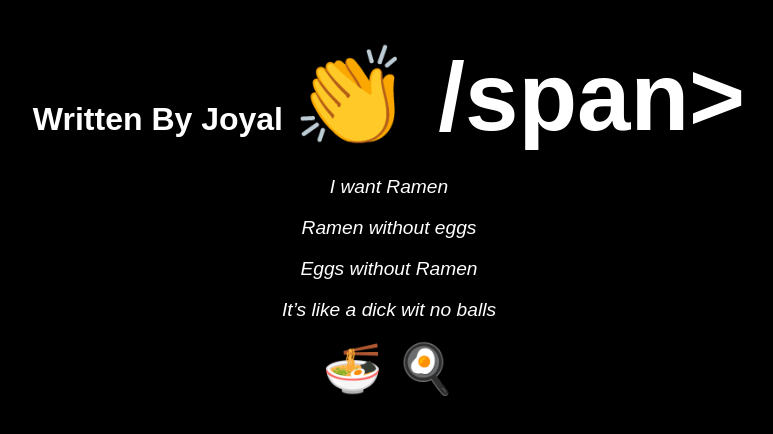
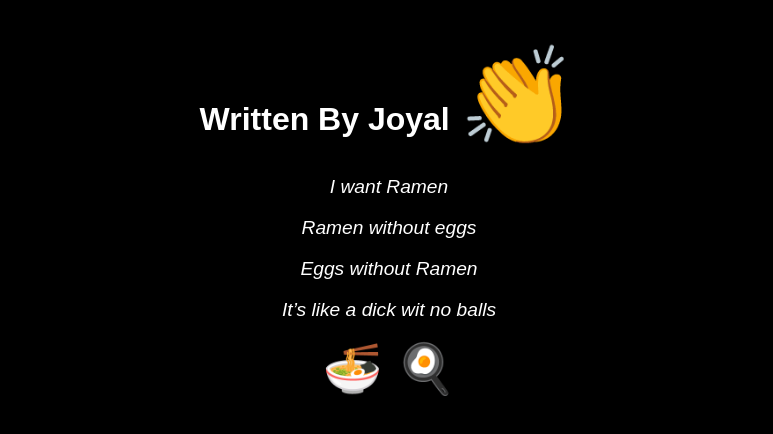
Before and after one commit to PB-05/Ramen, a plain HTML site: page index.html in a window 1280 px wide. Shown: the whole page, without its empty margins (251-1024 px from the left). Drawn offline with Linux system fonts and the light colour scheme.

Commit message:
Update index.html

```diff
--- a/index.html
+++ b/index.html
@@ -45,7 +45,7 @@
 </head>
 <body>
     <div class="content">
-        <h1>Written By Joyal <span class="emoji"> 👏 /span></h1>
+        <h1>Written By Joyal <span class="emoji">👏</span></h1>
 
         <div class="poem">
             <p>I want Ramen</p>
```
